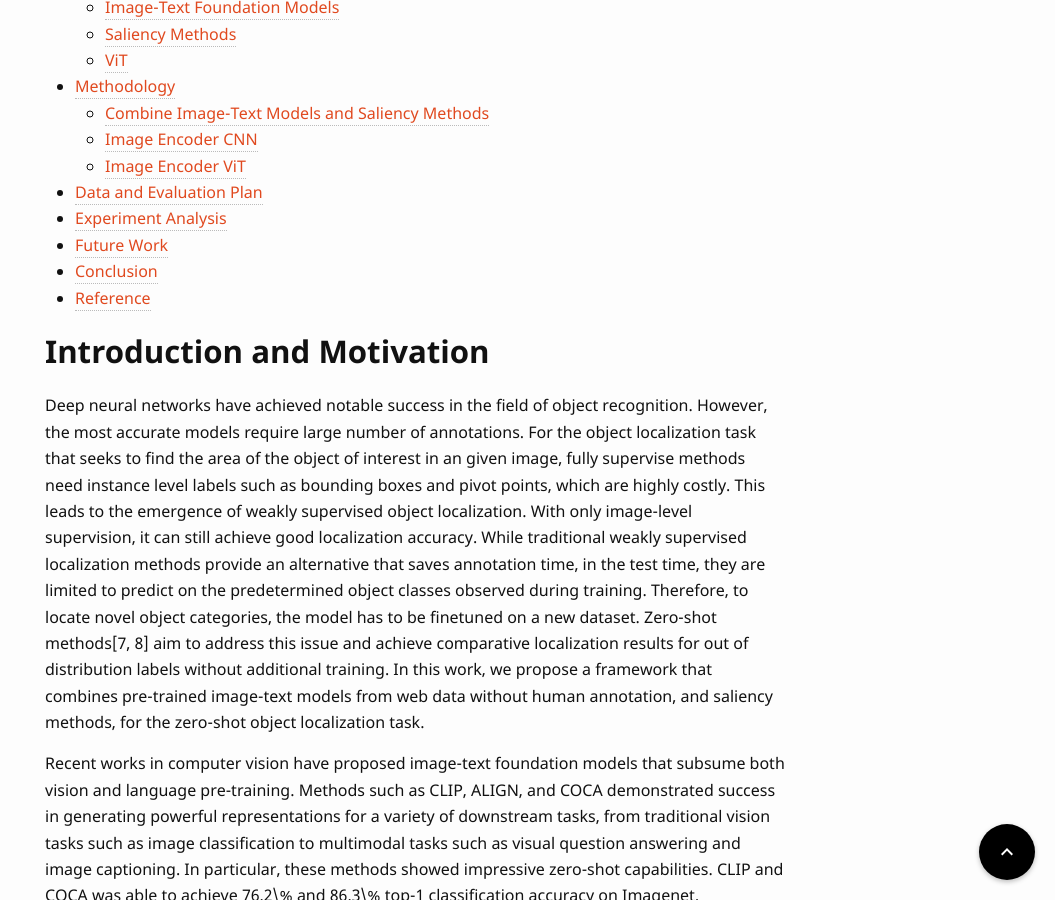
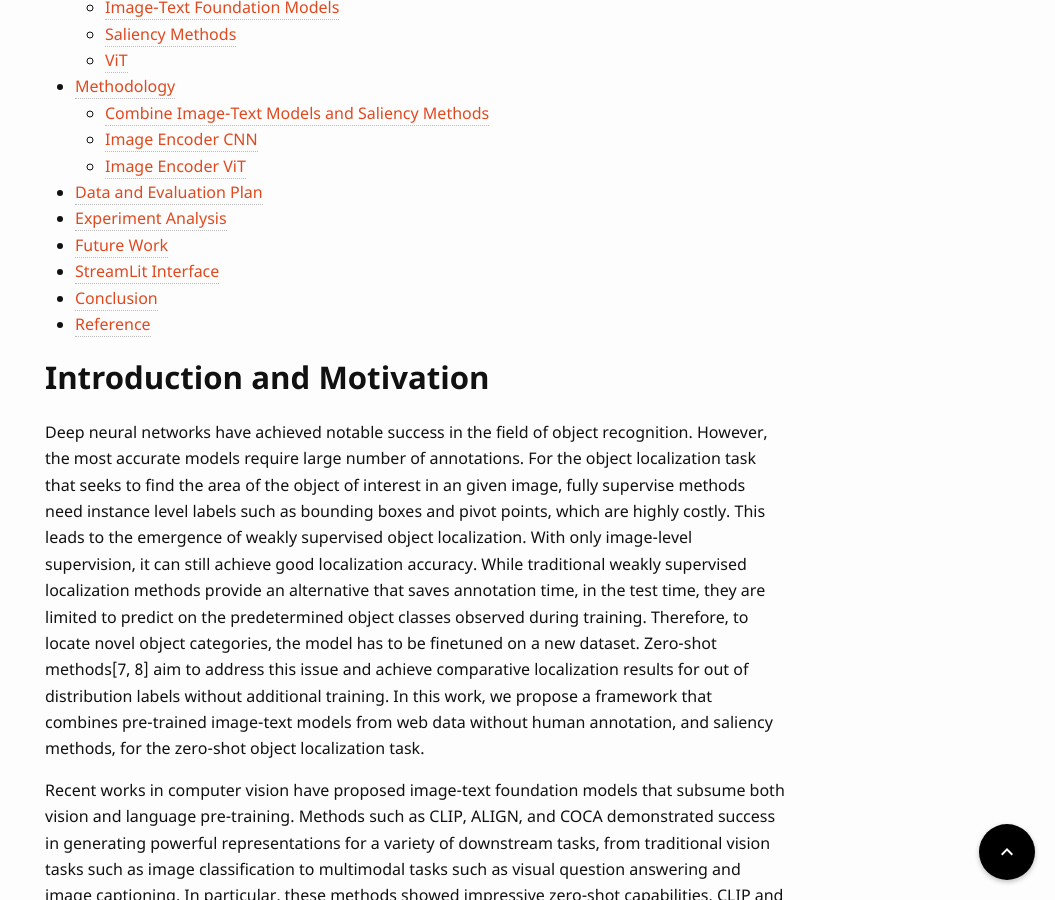
Before and after one commit to UCLAdeepvision/CS269-projects-2022spring, a Jekyll site: the page built from _posts/2022-04-10-team09-jiaruijingdong.md, in a window 1280 px wide and 900 px high, scrolled down 834 px. Shown: the whole window, without its empty margins (225-1280 px from the left). Built offline with Jekyll 4.4.1, drawn with Linux system fonts in a browser that asks for light colours; some web fonts are replaced; comment, search, counter and statistics services are not loaded.

Commit message:
Update 2022-04-10-team09-jiaruijingdong.md

```diff
--- a/_posts/2022-04-10-team09-jiaruijingdong.md
+++ b/_posts/2022-04-10-team09-jiaruijingdong.md
@@ -153,6 +153,8 @@ CLIP with Score-CAM is proved to be successful in zero shot object localization
 Also, testing with the whole validation dataset will be helpful in understanding its overall comparision with other methods.
 
 
+## StreamLit Interface
+
 ## Conclusion
 CLIP with Score-CAM can perform object localization with promising accuracy, especially considering it is a zero-shot procedure. At the same time, it has the following uneligible restrictions. For instance, when there are m multiple ground truth bounding boxes, the pipeline is far from predict exactly m bounding boxes. Most cases it only predicts one whole box or two boxes. At the same time, finding suitable activation maps from ViT image encoder remains a problem. Direct extraction feature layers is brute force and has poor performance.
 
```
